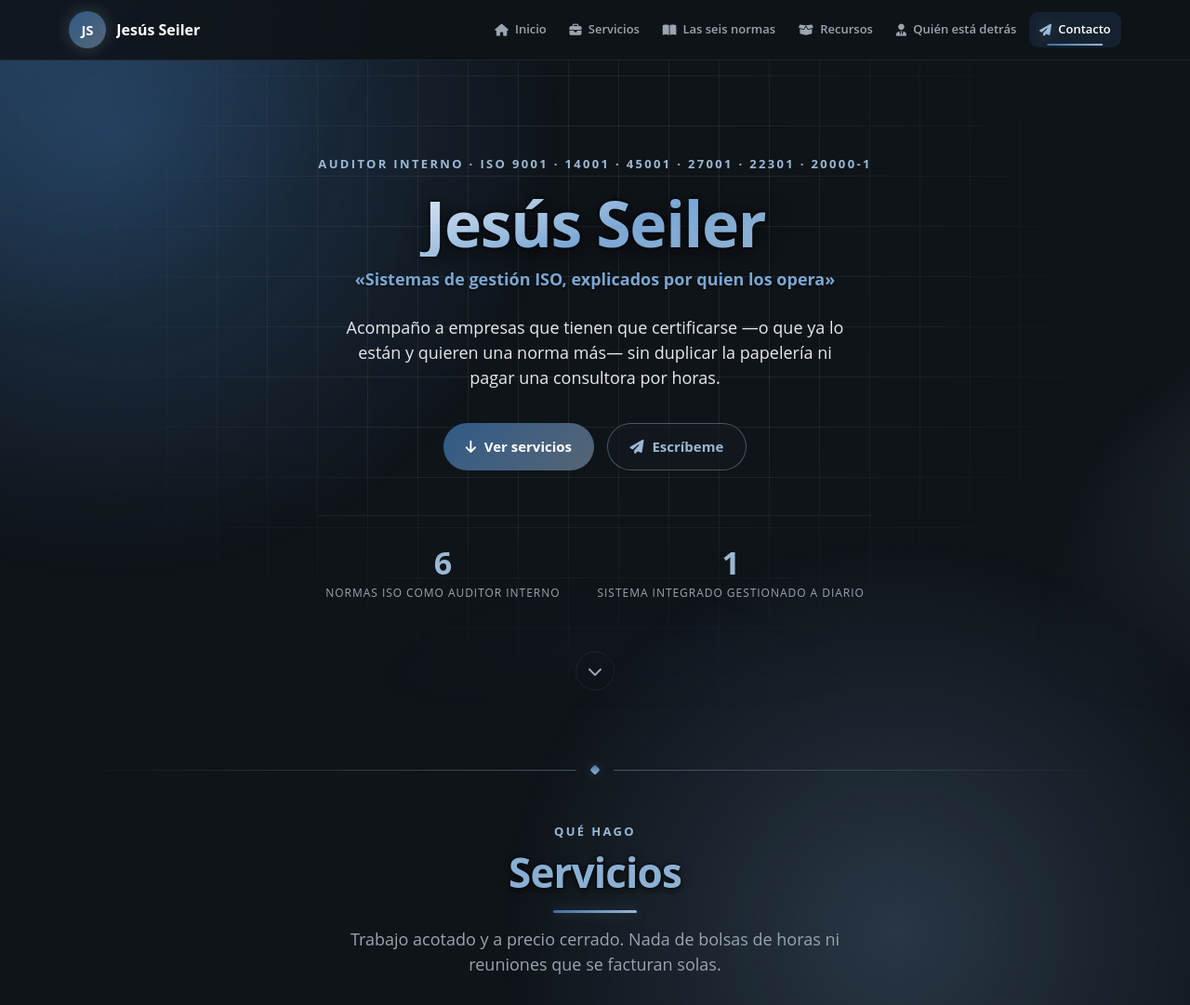
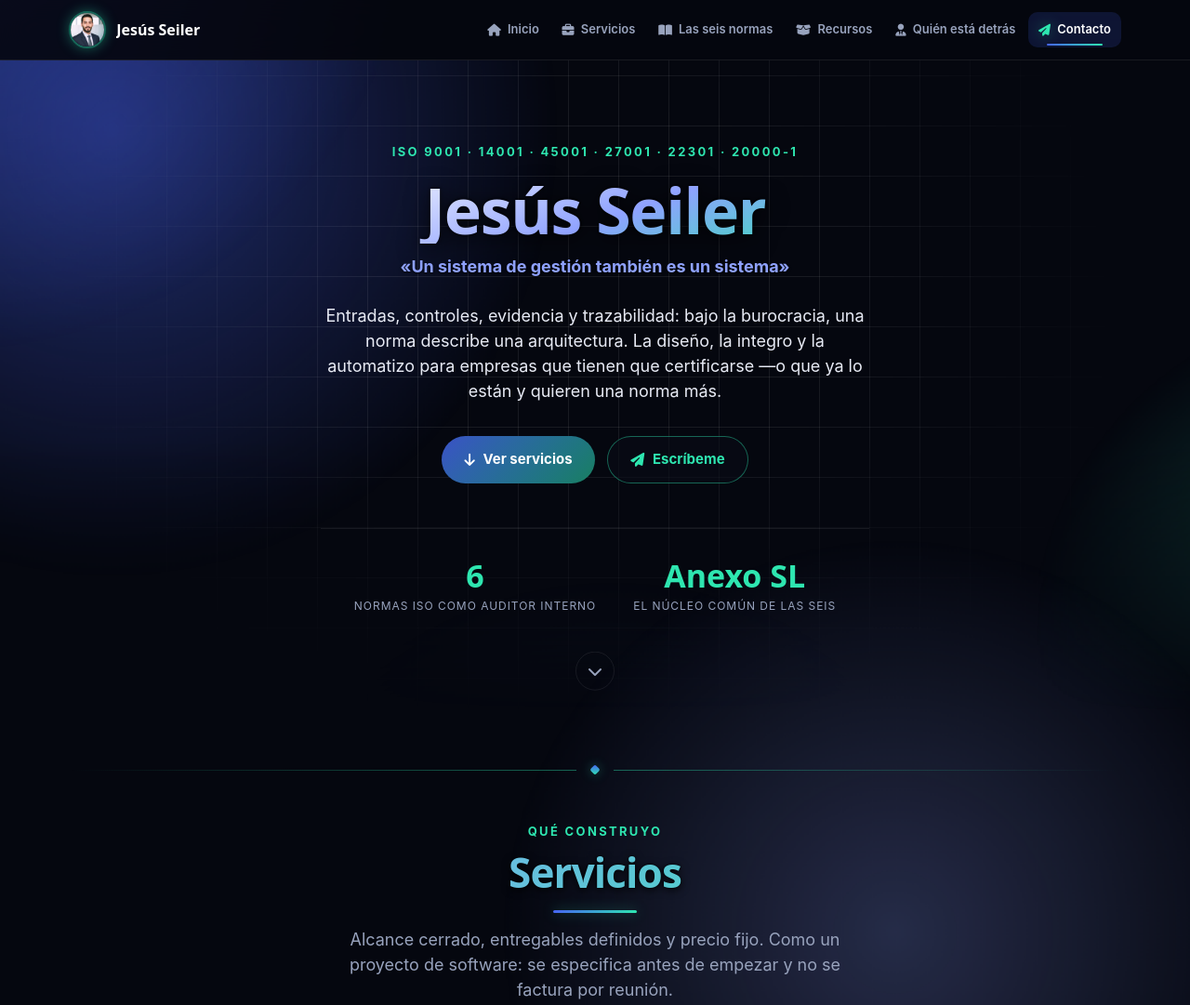
Before and after one commit to seiler18/sistemas-gestion, a website built with Vite: page index.html in a window 1280 px wide. Shown: the top 1081 px of the page at 93% size. Built offline with nearby package versions, Linux system fonts and the light colour scheme.

Commit message:
aplico identidad propia: paleta Nucleo, Space Grotesk/Inter, foto de perfil como marca y tono de sistemas

```diff
--- a/index.html
+++ b/index.html
@@ -15,7 +15,9 @@
   <link rel="canonical" href="https://seiler18.github.io/sistemas-gestion/">
   <!-- Pinta la barra del navegador en Android. Sin él sale gris claro y rompe
        el tema oscuro nada más abrir. Mismo valor que --bg en tokens.css. -->
-  <meta name="theme-color" content="#0f1419">
+  <meta name="theme-color" content="#05070f">
+
+  <link rel="icon" type="image/webp" href="./assets/img/favicon.webp">
 
   <!-- ============================================================
        SEGURIDAD DEL DOCUMENTO
@@ -89,7 +91,7 @@
        añádelo también aquí. -->
   <link rel="preconnect" href="https://fonts.googleapis.com">
   <link rel="preconnect" href="https://fonts.gstatic.com" crossorigin>
-  <link href="https://fonts.googleapis.com/css2?family=Montserrat:wght@600;700;800&family=Open+Sans:wght@400;500;600;700&display=swap"
+  <link href="https://fonts.googleapis.com/css2?family=Space+Grotesk:wght@500;600;700&family=Inter:wght@400;500;600;700&display=swap"
         rel="stylesheet">
 
   <!-- Iconos (Font Awesome 6). Es la versión de referencia para elegir
--- a/src/components/shell.js
+++ b/src/components/shell.js
@@ -18,7 +18,7 @@ import { mapaMenu } from '../site-map.js'
 
 function marca(clase) {
   const visual = site.logo
-    ? `<img class="${clase}-logo" src="${site.logo}" alt="${site.nombre}" width="40" height="40">`
+    ? `<img class="${clase}-logo" src="${site.logo}" alt="Foto de ${site.nombre}" width="40" height="40">`
     : `<span class="${clase}-monograma" aria-hidden="true">${site.monograma}</span>`
 
   return `
--- a/src/data/contacto.js
+++ b/src/data/contacto.js
@@ -17,7 +17,7 @@
    ============================================================ */
 
 export const contacto = {
-  eyebrow: 'Hablemos',
+  eyebrow: 'Primer contacto',
   titulo: 'Contacto',
   subtitulo:
     'La primera conversación no se cobra. Cuénteme qué le están pidiendo y le digo con franqueza si puedo ayudar.',
--- a/src/data/hero.js
+++ b/src/data/hero.js
@@ -11,9 +11,9 @@
    ============================================================ */
 
 export const hero = {
-  antetitulo: 'Auditor interno · ISO 9001 · 14001 · 45001 · 27001 · 22301 · 20000-1',
+  antetitulo: 'ISO 9001 · 14001 · 45001 · 27001 · 22301 · 20000-1',
   bajada:
-    'Acompaño a empresas que tienen que certificarse —o que ya lo están y quieren una norma más— sin duplicar la papelería ni pagar una consultora por horas.',
+    'Entradas, controles, evidencia y trazabilidad: bajo la burocracia, una norma describe una arquitectura. La diseño, la integro y la automatizo para empresas que tienen que certificarse —o que ya lo están y quieren una norma más.',
 
   acciones: [
     { label: 'Ver servicios', href: '#servicios', icon: 'fa-solid fa-arrow-down' },
@@ -22,7 +22,7 @@ export const hero = {
 
   cinta: [
     { dato: '6', pie: 'normas ISO como auditor interno' },
-    { dato: '1', pie: 'sistema integrado gestionado a diario' },
+    { dato: 'Anexo SL', pie: 'el núcleo común de las seis' },
   ],
 
   siguiente: 'servicios',
--- a/src/data/metodo.js
+++ b/src/data/metodo.js
@@ -13,8 +13,8 @@
 export const metodo = {
   id: 'metodo',
   eyebrow: 'Cómo trabajo',
-  titulo: 'Cuatro pasos y ninguna sorpresa',
-  subtitulo: 'El mismo camino para todos los encargos, con el precio cerrado antes de empezar.',
+  titulo: 'Cuatro fases, sin sorpresas de alcance',
+  subtitulo: 'El mismo protocolo para todos los encargos, con el alcance y el precio cerrados antes de la primera línea de trabajo.',
 
   cuerpo: `
     <p><strong>1. Conversación inicial, sin costo.</strong> Media hora para
--- a/src/data/normas.js
+++ b/src/data/normas.js
@@ -17,10 +17,10 @@
 
 export const normas = {
   id: 'normas',
-  eyebrow: 'En qué me muevo',
+  eyebrow: 'Cobertura',
   titulo: 'Las seis normas',
   subtitulo:
-    'Todas comparten el mismo esqueleto —el Anexo SL—, y ahí está el ahorro: lo que se levanta para una sirve para las siguientes.',
+    'Seis normas, un solo núcleo. El Anexo SL es la estructura común: lo que se construye para una queda disponible para las demás.',
   filtro: false,
   densidad: 'compacta',
 
--- a/src/data/recursos.js
+++ b/src/data/recursos.js
@@ -17,9 +17,9 @@
 
 export const recursos = {
   id: 'recursos',
-  eyebrow: 'Gratis y sin correo de por medio',
+  eyebrow: 'Abierto',
   titulo: 'Recursos abiertos',
-  subtitulo: 'Material de autoría propia, publicado para que lo use quien quiera.',
+  subtitulo: 'Material de autoría propia, publicado en abierto para que lo use quien quiera. Sin registro y sin versión premium escondida.',
 
   cuerpo: `
     <p>Estoy armando un repositorio público con lo que a mí me habría servido
--- a/src/data/servicios.js
+++ b/src/data/servicios.js
@@ -16,10 +16,10 @@
 
 export const servicios = {
   id: 'servicios',
-  eyebrow: 'Qué hago',
+  eyebrow: 'Qué construyo',
   titulo: 'Servicios',
   subtitulo:
-    'Trabajo acotado y a precio cerrado. Nada de bolsas de horas ni reuniones que se facturan solas.',
+    'Alcance cerrado, entregables definidos y precio fijo. Como un proyecto de software: se especifica antes de empezar y no se factura por reunión.',
   filtro: false,
   densidad: 'amplia',
 
@@ -27,7 +27,7 @@ export const servicios = {
     {
       titulo: 'Diagnóstico de brechas',
       texto:
-        'Dónde está hoy su organización respecto de lo que le van a pedir. Revisión documental y de prácticas, informe con los hallazgos priorizados y un plan de acción con responsables y plazos. Es el punto de partida honesto: a veces el resultado es que falta menos de lo que se temía.',
+        'El estado real del sistema frente a lo que se le va a exigir. Revisión de documentación y de prácticas, informe con los hallazgos priorizados por criticidad y un plan de acción con responsables y plazos. Es el punto de partida honesto: a veces el resultado es que falta menos de lo que se temía.',
       icon: 'fa-solid fa-magnifying-glass-chart',
     },
     {
@@ -39,13 +39,13 @@ export const servicios = {
     {
       titulo: 'Integración multinorma',
       texto:
-        'Ya tiene una norma y le piden la segunda. Bajo el Anexo SL las seis comparten estructura: contexto, liderazgo, riesgos, competencia, auditoría interna y revisión por la dirección se levantan <strong>una vez</strong>, no tres. Aquí es donde se ahorra de verdad.',
+        'Ya tiene una norma y le piden la segunda. Las seis corren sobre el mismo núcleo —el Anexo SL—: contexto, liderazgo, riesgos, competencia, auditoría interna y revisión por la dirección se construyen <strong>una vez</strong> y quedan disponibles para las siguientes. Aquí es donde se ahorra de verdad.',
       icon: 'fa-solid fa-layer-group',
     },
     {
       titulo: 'Automatización del sistema',
       texto:
-        'Evidencias que se recogen solas, indicadores que se calculan solos y tableros que el comité mira sin que nadie arme un Excel la noche anterior. RPA, Power BI e IA aplicados al sistema de gestión. Es el cruce menos poblado: mucha gente sabe de normas, poca sabe automatizarlas.',
+        'Evidencia que se recoge sola, indicadores que se calculan solos y tableros que el comité abre sin que nadie arme un Excel la noche anterior. RPA, Power BI e IA aplicados al sistema de gestión. Es el cruce menos poblado del rubro: mucha gente entiende de normas, muy poca sabe automatizarlas.',
       icon: 'fa-solid fa-robot',
     },
   ],
--- a/src/data/site.js
+++ b/src/data/site.js
@@ -13,14 +13,24 @@
 export const site = {
   nombre: 'Jesús Seiler',
   nombreCorto: 'J. Seiler',
-  lema: 'Sistemas de gestión ISO, explicados por quien los opera',
+  lema: 'Un sistema de gestión también es un sistema',
   descripcion:
     'Diagnóstico de brechas, preparación para la certificación e integración multinorma ISO en Chile. Auditor interno en 9001, 14001, 45001, 27001, 22301 y 20000-1.',
   url: 'https://seiler18.github.io/sistemas-gestion/',
 
   armazon: 'topbar',
 
-  logo: null,
+  /* La misma foto que lleva la topbar del CV (`YO.webp`, WebP de 200px).
+     Va una PERSONA y no un logotipo a propósito: lo que se vende aquí es el
+     criterio de alguien que opera sistemas de gestión, no una consultora.
+     Se recorta en círculo desde layout.css.
+
+     El favicon sí es el logotipo («Jesu Program»), igual que en las páginas
+     estáticas del CV: una cara a 16px no se distingue, una marca sí.
+
+     El monograma se conserva como respaldo: si el archivo falta, shell.js
+     cae en él en vez de dejar un hueco. */
+  logo: 'assets/img/avatar.webp',
   monograma: 'JS',
 
   idioma: 'es',
--- a/src/styles/layout.css
+++ b/src/styles/layout.css
@@ -112,8 +112,14 @@ body[data-armazon="sidebar"] .topbar {
   font-size: var(--txt-ui);
   box-shadow: 0 0 18px var(--brillo-acento);
 }
+/* Es una FOTO, no un logotipo: círculo, recorte centrado y algo desplazado
+   hacia arriba, que es donde está la cara en un retrato. Sin `object-fit` la
+   imagen se deforma al encajarla en un cuadrado. */
 .marca-logo {
   border: 2px solid var(--borde-vivo);
+  border-radius: 50%;
+  object-fit: cover;
+  object-position: center top;
   box-shadow: 0 0 14px var(--brillo-acento);
 }
 
--- a/src/styles/tokens.css
+++ b/src/styles/tokens.css
@@ -16,26 +16,40 @@
 
 :root {
   /* ----- Color: fondos ----- */
-  --bg:            #0f1419;   /* fondo general */
-  --bg-2:          #131a21;   /* fondo alterno, para alternar secciones */
-  --surface:       #1a232c;   /* tarjetas y paneles */
-  --surface-2:     #151d25;   /* paneles hundidos, campos de formulario */
+  /* PALETA «NÚCLEO» — no está en referencia/paletas.md de WebMaker: se diseñó
+     para este sitio. El primario es un índigo eléctrico emparentado con el
+     azul del logotipo (#2976C0) y el acento es el aguamarina que en el
+     vocabulario de auditoría significa «conforme». Los fondos son más
+     profundos que los de cualquier paleta del catálogo: es lo que da el aire
+     de panel de control en vez de folleto corporativo.
+
+     CONTRASTES VERIFICADOS (WCAG AA, texto normal 4.5:1):
+       texto sobre fondo ........ 16.89:1
+       texto tenue sobre tarjeta . 7.38:1
+       acento sobre fondo ....... 12.51:1
+       BLANCO SOBRE --primario ... 4.84:1  ← el que manda en los botones
+     El primario NO puede aclararse: a #4f6bff el blanco encima cae a 4.30:1
+     y los botones dejan de cumplir. Si lo tocas, recalcula. */
+  --bg:            #05070f;   /* fondo general */
+  --bg-2:          #090c17;   /* fondo alterno, para alternar secciones */
+  --surface:       #0e1220;   /* tarjetas y paneles */
+  --surface-2:     #0b0f1c;   /* paneles hundidos, campos de formulario */
 
   /* ----- Color: marca ----- */
-  --primario:      #3b6ea5;
-  --primario-claro:#7ba7d4;
-  --acento:        #9ab8d4;
+  --primario:      #4763f2;
+  --primario-claro:#8fa2ff;
+  --acento:        #2ee6b0;
 
   /* ----- Color: texto ----- */
-  --texto:         #e8eaed;
-  --texto-tenue:   #9aa5b1;
+  --texto:         #e8ebf5;
+  --texto-tenue:   #98a3bd;
   --texto-fuerte:  #ffffff;
 
   /* ----- Color: bordes y brillos ----- */
-  --borde:         rgba(255, 255, 255, 0.07);
-  --borde-vivo:    rgba(154, 184, 212, 0.40);
-  --brillo:        rgba(59, 110, 165, 0.20);
-  --brillo-acento: rgba(154, 184, 212, 0.25);
+  --borde:         rgba(255, 255, 255, 0.08);
+  --borde-vivo:    rgba(46, 230, 176, 0.42);
+  --brillo:        rgba(71, 99, 242, 0.28);
+  --brillo-acento: rgba(46, 230, 176, 0.38);
 
   /* ----- Color: DERIVADOS -----
      NO SE TOCAN AL CAMBIAR DE PALETA. Salen con `color-mix()` de los colores
@@ -124,8 +138,8 @@
      collage. Si solo usas una, deja las dos variables con el mismo valor.
      El respaldo del sistema no es decorativo: si Google Fonts no carga, el
      texto tiene que seguir leyéndose. */
-  --fuente-titulos: 'Montserrat', system-ui, sans-serif;
-  --fuente-texto:   'Open Sans', system-ui, sans-serif;
+  --fuente-titulos: 'Space Grotesk', system-ui, sans-serif;
+  --fuente-texto:   'Inter', system-ui, sans-serif;
 
   /* ----- Escala -----
      DIEZ tamaños para todo el sitio, cada uno con UN papel. La versión
```
Also changed, not shown: assets/img/avatar.webp (added), assets/img/favicon.webp (added).
